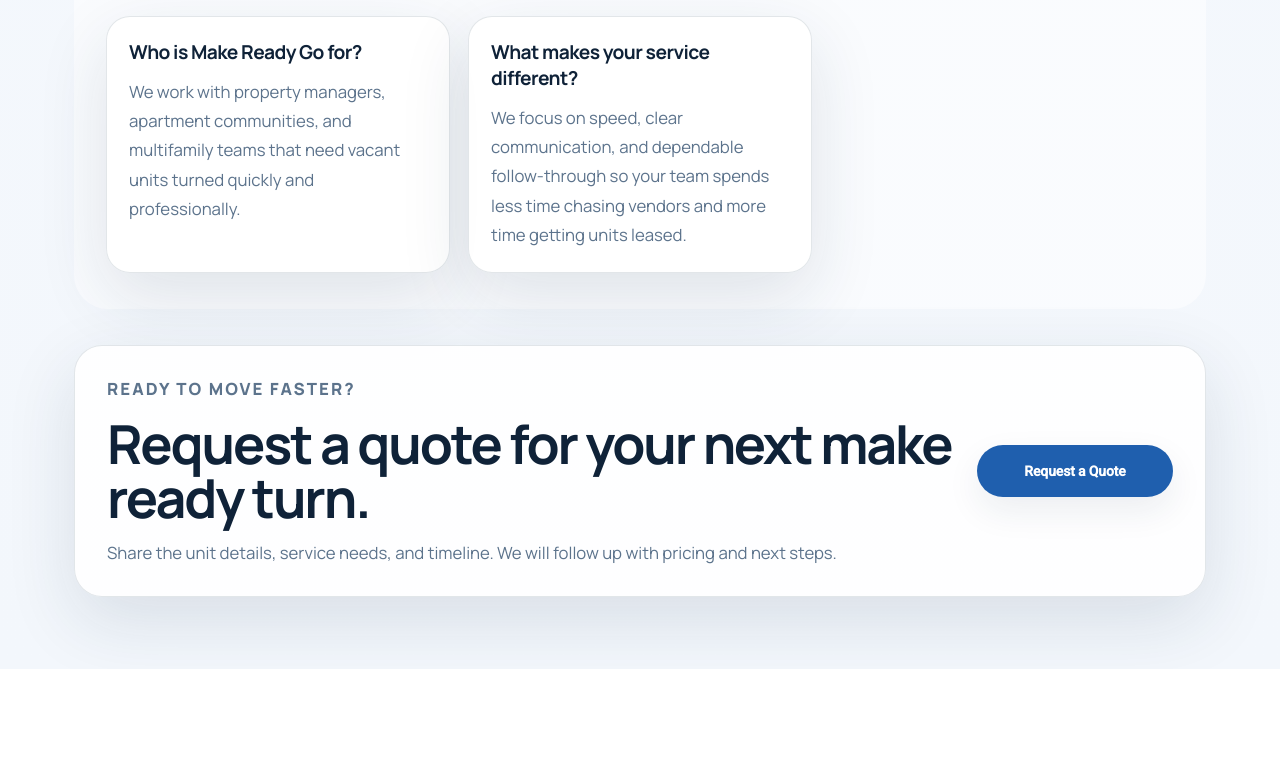
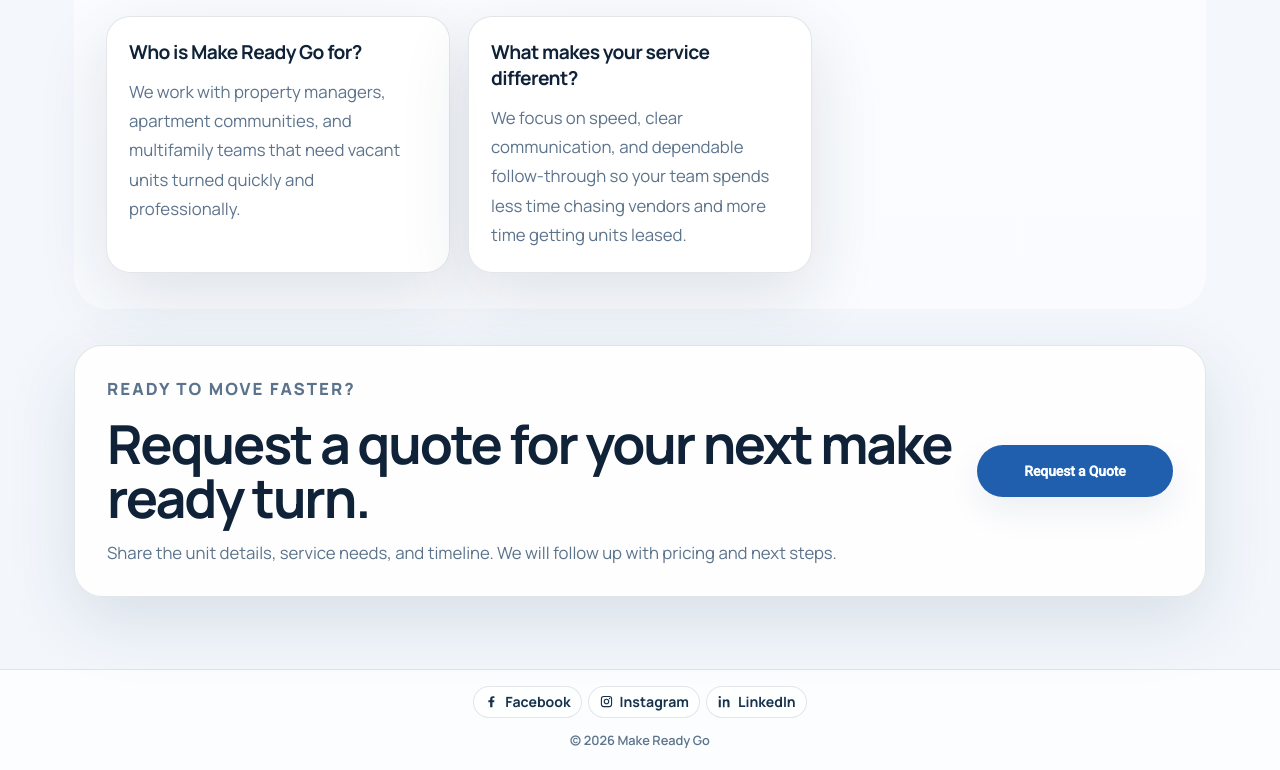
Before and after one commit to jbarcaz/make-ready-go, an Angular app: page /#/ in a window 1280 px wide. Shown: the part 4220-4990 px from the top of the page. Before the commit the page ends 4889 px from the top, so only its background shows below. Built offline with nearby package versions, Linux system fonts and the light colour scheme.

Commit message:
Refactor code structure for improved readability and maintainability

```diff
--- a/src/app/app.component.css
+++ b/src/app/app.component.css
@@ -123,6 +123,75 @@
   padding: 28px 24px 72px;
 }
 
+.site-footer {
+  border-top: 1px solid var(--line);
+  background: color-mix(in srgb, var(--surface) 72%, transparent);
+}
+
+.footer-inner {
+  max-width: 1080px;
+  margin: 0 auto;
+  padding: 16px 24px 20px;
+  display: grid;
+  justify-items: center;
+  gap: 10px;
+}
+
+.footer-social {
+  display: grid;
+  gap: 0;
+  justify-items: center;
+}
+
+.social-links {
+  display: flex;
+  flex-wrap: wrap;
+  gap: 6px;
+}
+
+.social-link {
+  display: inline-flex;
+  align-items: center;
+  gap: 6px;
+  min-height: 32px;
+  padding: 0 10px;
+  border-radius: 999px;
+  border: 1px solid var(--line);
+  background: color-mix(in srgb, var(--surface) 78%, transparent);
+  color: var(--text);
+  text-decoration: none;
+  font-weight: 700;
+  font-size: 0.88rem;
+  transition:
+    transform 150ms ease,
+    border-color 150ms ease,
+    color 150ms ease;
+}
+
+.social-link:hover,
+.social-link:focus-visible {
+  border-color: rgba(31, 95, 174, 0.28);
+  color: var(--primary-dark);
+}
+
+.social-link svg {
+  width: 15px;
+  height: 15px;
+  fill: currentColor;
+  flex: 0 0 auto;
+}
+
+.footer-meta {
+  padding-top: 0;
+  border-top: 0;
+}
+
+.footer-meta span {
+  font-size: 0.8rem;
+  font-weight: 600;
+  color: var(--text-muted);
+}
+
 @media (max-width: 900px) {
   .header-inner {
     padding: 12px 16px;
@@ -179,6 +248,11 @@
   .app-shell {
     padding: 20px 16px 56px;
   }
+
+  .footer-inner {
+    padding: 16px 16px 20px;
+    gap: 12px;
+  }
 }
 
 @media (max-width: 560px) {
@@ -221,4 +295,17 @@
   .brand-tagline {
     font-size: 0.76rem;
   }
+
+  .social-links {
+    display: flex;
+    flex-wrap: wrap;
+    gap: 8px;
+  }
+
+  .social-link {
+    justify-content: center;
+    min-height: 34px;
+    padding: 0 11px;
+    font-size: 0.88rem;
+  }
 }
--- a/src/app/app.component.html
+++ b/src/app/app.component.html
@@ -56,3 +56,54 @@
 <main class="app-shell">
   <router-outlet></router-outlet>
 </main>
+
+<footer class="site-footer">
+  <div class="footer-inner">
+    <div class="footer-social">
+      <div class="social-links" aria-label="Social media links">
+        <a
+          class="social-link"
+          href="https://www.facebook.com/profile.php?id=61579496641377"
+          target="_blank"
+          rel="noopener noreferrer"
+          aria-label="Make Ready Go on Facebook"
+        >
+          <svg viewBox="0 0 24 24" aria-hidden="true">
+            <path d="M13.5 21v-8h2.7l.4-3h-3.1V8.1c0-.9.3-1.6 1.6-1.6H16.7V3.8c-.3 0-1.4-.1-2.6-.1-2.6 0-4.3 1.6-4.3 4.5V10H7v3h2.8v8h3.7Z" />
+          </svg>
+          <span>Facebook</span>
+        </a>
+
+        <a
+          class="social-link"
+          href="https://www.instagram.com/mreadygo.llc/"
+          target="_blank"
+          rel="noopener noreferrer"
+          aria-label="Make Ready Go on Instagram"
+        >
+          <svg viewBox="0 0 24 24" aria-hidden="true">
+            <path d="M7.5 3h9A4.5 4.5 0 0 1 21 7.5v9a4.5 4.5 0 0 1-4.5 4.5h-9A4.5 4.5 0 0 1 3 16.5v-9A4.5 4.5 0 0 1 7.5 3Zm0 1.8A2.7 2.7 0 0 0 4.8 7.5v9a2.7 2.7 0 0 0 2.7 2.7h9a2.7 2.7 0 0 0 2.7-2.7v-9a2.7 2.7 0 0 0-2.7-2.7h-9Zm9.45 1.35a1.05 1.05 0 1 1 0 2.1 1.05 1.05 0 0 1 0-2.1ZM12 7.5A4.5 4.5 0 1 1 7.5 12 4.5 4.5 0 0 1 12 7.5Zm0 1.8A2.7 2.7 0 1 0 14.7 12 2.7 2.7 0 0 0 12 9.3Z" />
+          </svg>
+          <span>Instagram</span>
+        </a>
+
+        <a
+          class="social-link"
+          href="https://www.linkedin.com/company/make-ready-go-llc/"
+          target="_blank"
+          rel="noopener noreferrer"
+          aria-label="Make Ready Go on LinkedIn"
+        >
+          <svg viewBox="0 0 24 24" aria-hidden="true">
+            <path d="M6.1 8.7H2.8V21h3.3V8.7ZM4.4 3A1.9 1.9 0 1 0 4.4 6.8 1.9 1.9 0 0 0 4.4 3Zm5 5.7H12.6v1.7h.1c.4-.8 1.5-2 3.2-2 3.4 0 4.1 2.2 4.1 5.2V21h-3.3v-6.5c0-1.6 0-3.5-2.1-3.5s-2.5 1.7-2.5 3.4V21H9.4V8.7Z" />
+          </svg>
+          <span>LinkedIn</span>
+        </a>
+      </div>
+    </div>
+
+    <div class="footer-meta">
+      <span>&copy; {{ currentYear }} Make Ready Go</span>
+    </div>
+  </div>
+</footer>
--- a/src/app/app.component.ts
+++ b/src/app/app.component.ts
@@ -21,6 +21,7 @@
 export class AppComponent {
   mobileMenuOpen = false;
   isDarkMode = false;
+  readonly currentYear = new Date().getFullYear();
 
   constructor(@Inject(DOCUMENT) private readonly document: Document) {
     this.initializeTheme();
```
Also changed, not shown: 4 other files (tests, documents, lock files or other folders).
